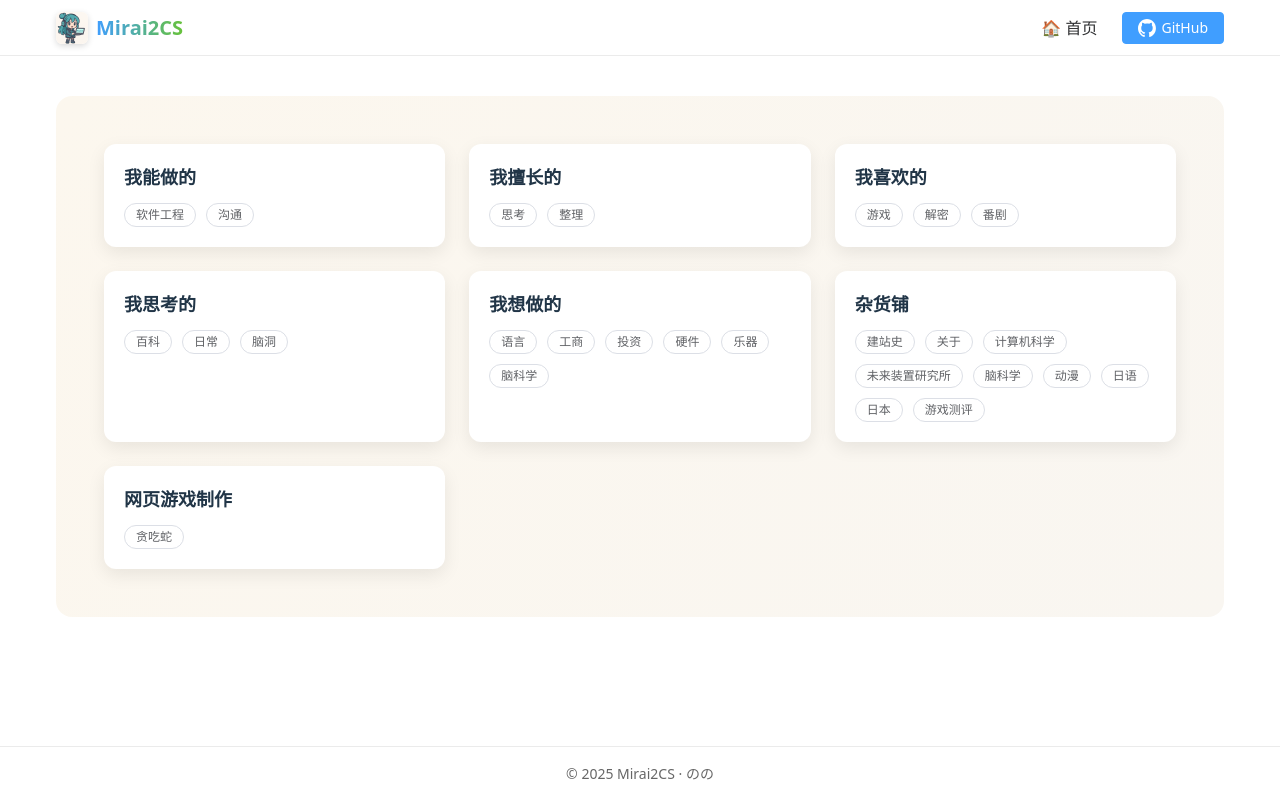
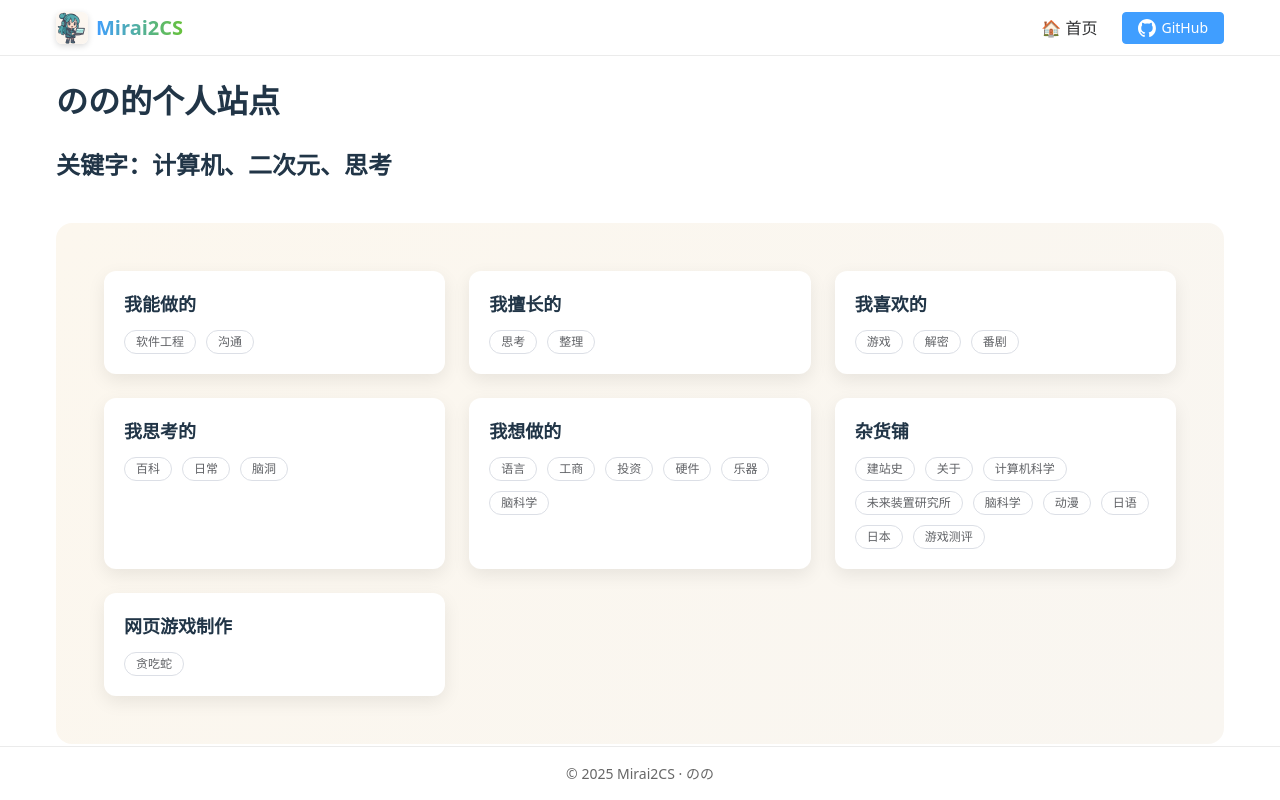
Before and after one commit to nono-easy/mirai2cs, a Vue app in the folder frontend/: page / in a window 1280 px wide. Built offline with nearby package versions, Linux system fonts and the light colour scheme.

Commit message:
feat: Home更新站点说明

```diff
--- a/frontend/src/views/core/Home.vue
+++ b/frontend/src/views/core/Home.vue
@@ -1,4 +1,6 @@
 <template>
+  <h1>のの的个人站点</h1>
+  <h2>关键字：计算机、二次元、思考</h2>
   <main class="hero-grid">
     <ModuleCard
       title="我能做的"
```
